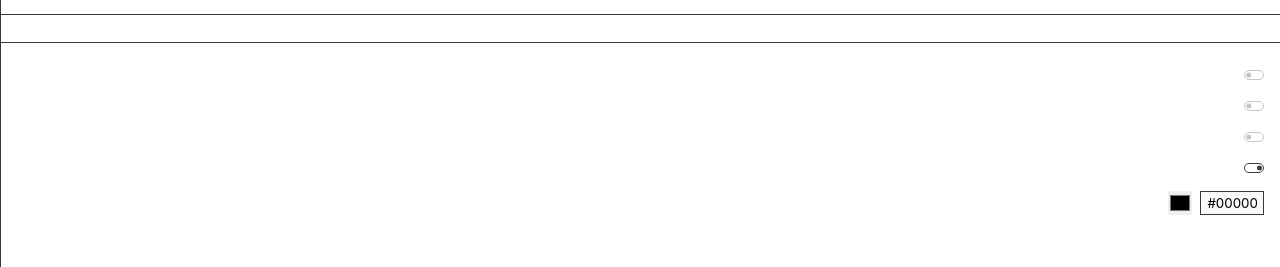
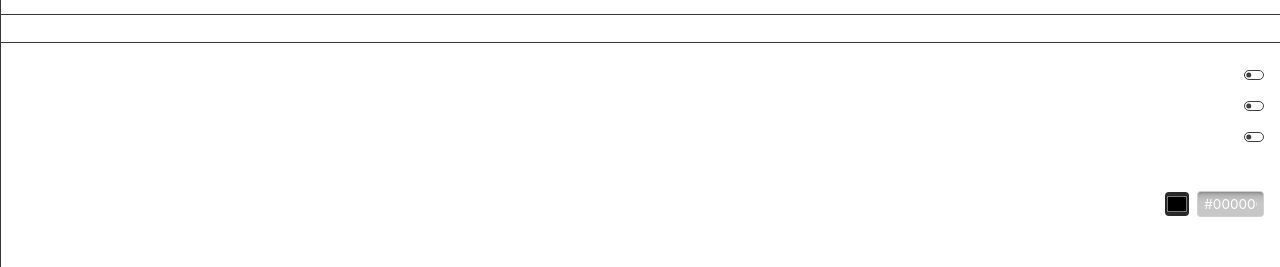
Before and after one commit to ChinmoyRaj123/webflow-plugin, a React app: page /detail in a window 1280 px wide. Shown: the part 261-528 px from the top of the page. Built offline with nearby package versions, Linux system fonts and the light colour scheme; no server answers.

Commit message:
css modified

```diff
--- a/src/components/ColorPicker/colorpicker.css
+++ b/src/components/ColorPicker/colorpicker.css
@@ -3,18 +3,28 @@
   width: 24px;
   border: none;
   outline: none;
+  border-radius: 0.25rem;
+  background-color: var(--primaryDark);
 }
 
 .color-hex-input {
-  width: 4rem;
-  height: 1.5rem;
-  padding: 0.2rem 0.4rem;
-  background-color: var(--surface);
+  width: 4.2rem;
+  padding: 0.25rem 0.4rem;
+  font-size: 0.85rem;
+  background: var(--inputBg);
   outline: none;
   border: 1px solid;
-  border-color: var(--stroke);
+  border-radius: 0.25rem;
+  border-color: var(--inputBorder);
+  box-sizing: border-box;
+  color: var(--white);
+  box-shadow: var(--inputBoxShadow);
+  transition: none;
+}
+.color-hex-input:focus-visible{
+  border-color: var(--blue);
 }
 
 .color-hex-input::placeholder {
-  color: #828282;
+  color: var(--placeholder);
 }
--- a/src/components/SizePicker/index.tsx
+++ b/src/components/SizePicker/index.tsx
@@ -13,20 +13,30 @@ const Index = (props: SizePickerProps) => {
 
   const rendericon = () => {
     if (name?.includes("margin")) {
-      return <span className="material-symbols-outlined">padding</span>;
+      return (
+        <span className="material-symbols-outlined icon_image">padding</span>
+      );
     }
     if (name?.includes("opacity")) {
-      return <span className="material-symbols-outlined">opacity</span>;
+      return (
+        <span className="material-symbols-outlined icon_image">opacity</span>
+      );
     }
     if (name?.includes("padding")) {
-      return <span className="material-symbols-outlined">padding</span>;
+      return (
+        <span className="material-symbols-outlined icon_image">padding</span>
+      );
     }
     if (name?.includes("radius")) {
-      return <span className="material-symbols-outlined">line_curve</span>;
+      return (
+        <span className="material-symbols-outlined icon_image">line_curve</span>
+      );
     }
     if (name?.includes("spacing")) {
       return (
-        <span className="material-symbols-outlined">format_line_spacing</span>
+        <span className="material-symbols-outlined icon_image">
+          format_line_spacing
+        </span>
       );
     }
   };
--- a/src/components/SizePicker/sizepicker.css
+++ b/src/components/SizePicker/sizepicker.css
@@ -1,13 +1,20 @@
 .size-input {
   width: 2.8rem;
-  height: 1.5rem;
-  padding: 0.2rem 0.4rem;
-  background-color: var(--surface);
+  padding: 0.25rem 0.4rem;
+  font-size: 0.85rem;
+  background: var(--inputBg);
   outline: none;
   border: 1px solid;
-  border-color: var(--stroke);
+  border-radius: 0.25rem;
+  border-color: var(--inputBorder);
+  box-sizing: border-box;
+  color: var(--white);
+  box-shadow: var(--inputBoxShadow);
+  transition: none;
 }
-
+.size-input:focus-visible{
+  border-color: var(--blue);
+}
 .size-input::placeholder {
-  color: #828282;
+  color: var(--placeholder);
 }
--- a/src/components/Tabs/tabs.css
+++ b/src/components/Tabs/tabs.css
@@ -47,6 +47,7 @@
     position: absolute;
     top: 50%;
     transform: translateY(-50%);
+    -webkit-filter: invert(100%);
     filter: invert(100%);
     border-radius: 0.25rem;
 }
--- a/src/components/Toggle/toggle.css
+++ b/src/components/Toggle/toggle.css
@@ -18,7 +18,7 @@
   left: 0;
   right: 0;
   bottom: 0;
-  border: 1px solid var(--disabled);
+  border: 1px solid var(--primary);
   transition: 0.3s;
   border-radius: .25cm;
 }
@@ -41,18 +41,18 @@ strong {
   width: 5px;
   top: 50%;
   left: 0;
-  background-color: var(--disabled);
+  background-color: var(--primary);
   border-radius: 50%;
   transition: 0.3s;
   transform: translate(25%, -50%);
 }
 
 .toggle-button:checked+.toggle-circle:before {
-  background-color: var(--primary);
+  background-color: var(--white);
 }
 
 .toggle-button:checked+.toggle-circle {
-  border: 1px solid var(--primary);
+  border: 1px solid var(--white);
 }
 
 .toggle-button:checked+.toggle-circle:before {
```
Also changed, not shown: public/bundle.js.
